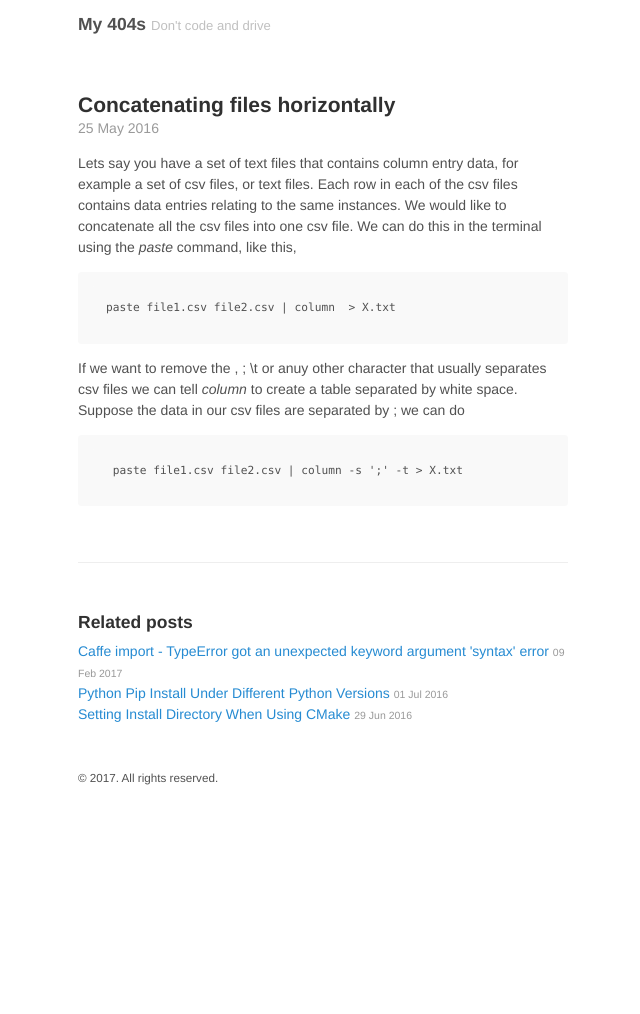
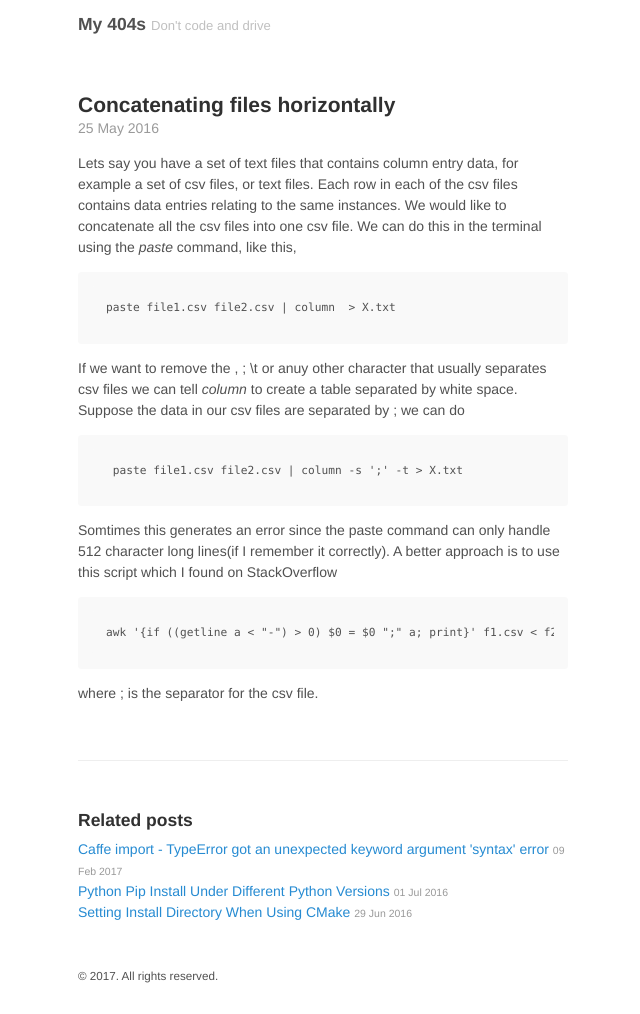
Before and after one commit to MartinHjelm/MartinHjelm.github.io, a Jekyll site: the page built from _posts/2016-05-25-Concatenating files horizontally.md, in a window 1280 px wide. Shown: the whole page, without its empty margins (317-957 px from the left). Built offline with Jekyll 4.4.1, drawn with Linux system fonts in a browser that asks for light colours; before the commit the page ends 900 px from its top, so only the background shows below that.

Commit message:
Updated with better command

```diff
--- a/_posts/2016-05-25-Concatenating files horizontally.md
+++ b/_posts/2016-05-25-Concatenating files horizontally.md
@@ -9,3 +9,9 @@ Lets say you have a set of text files that contains column entry data, for examp
 If we want to remove the , ; \t or anuy other character that usually separates csv files we can tell _column_ to create a table separated by white space. Suppose the data in our csv files are separated by ; we can do
 
      paste file1.csv file2.csv | column -s ';' -t > X.txt
+
+Somtimes this generates an error since the paste command can only handle 512 character long lines(if I remember it correctly). A better approach is to use this script which I found on StackOverflow
+
+    awk '{if ((getline a < "-") > 0) $0 = $0 ";" a; print}' f1.csv < f2.csv > fconcat.csv
+
+where ; is the separator for the csv file.
```
